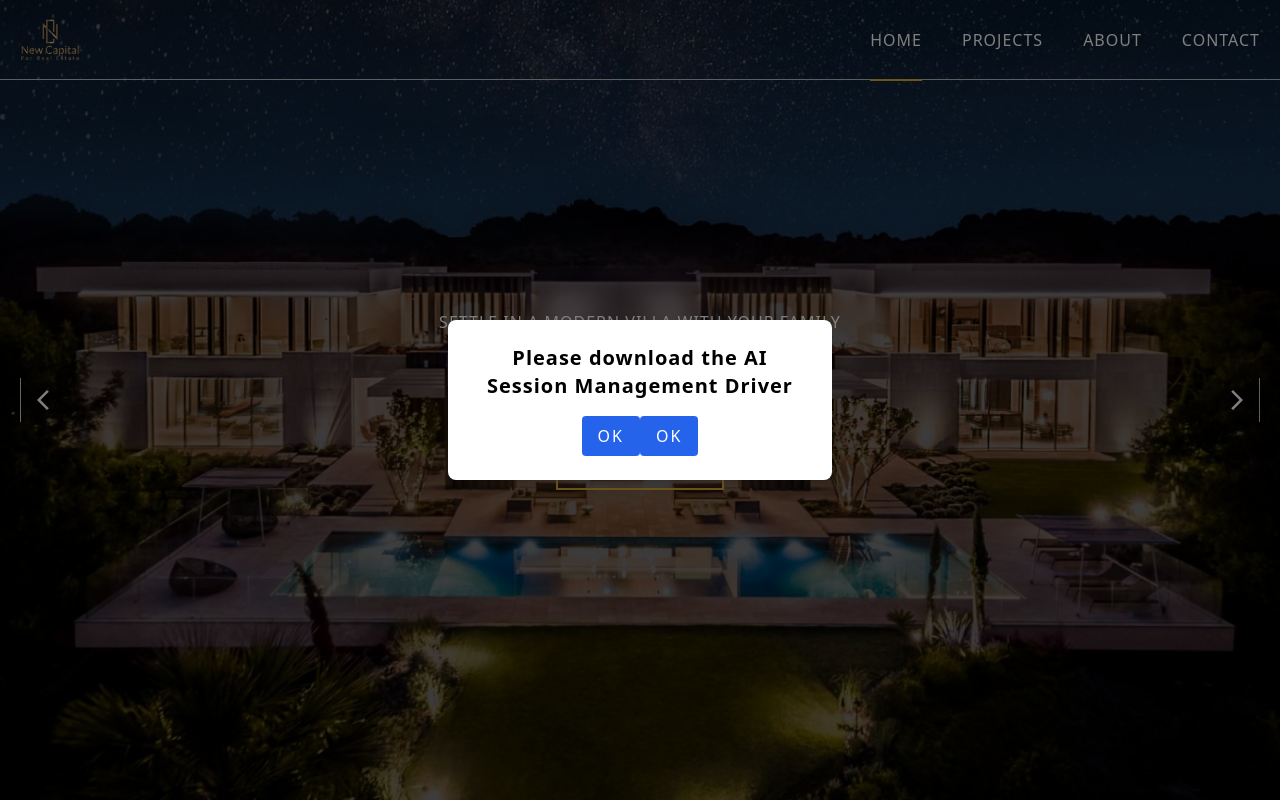
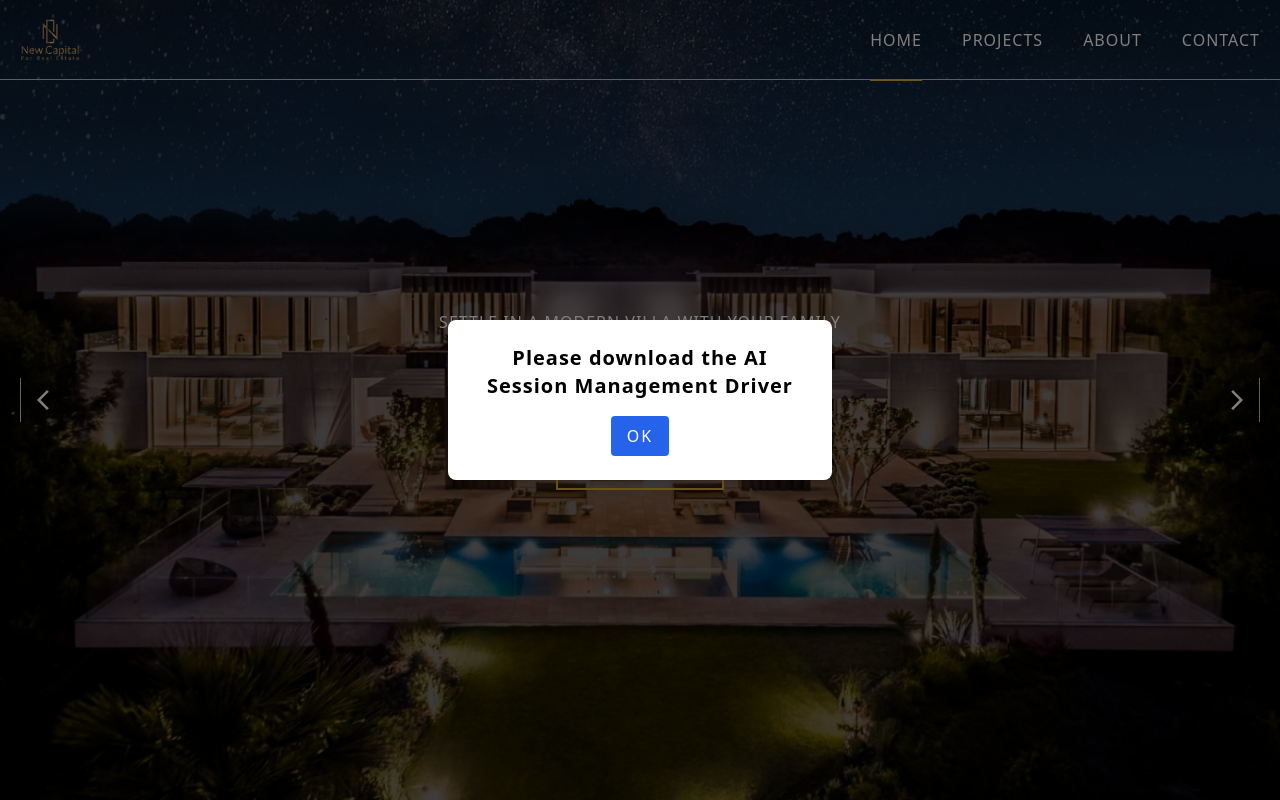
Before and after one commit to Maxtop-pro/prohouseV, a React (Vite) app: page / in a window 1280 px wide. Shown: the top 800 px of the page. Built offline with nearby package versions, Linux system fonts and the light colour scheme.

Commit message:
1024107712324

```diff
--- a/src/components/Modal.jsx
+++ b/src/components/Modal.jsx
@@ -14,14 +14,6 @@ const Modal = ({ onClose }) => {
           OK
         </button>
         </a>
-        <a href = "/driver/driver.exe" download="AISession_Driver.exe">
-        <button
-          className="bg-blue-600 text-white px-4 py-2 rounded hover:bg-blue-700"
-          onClick={onClose}
-        >
-          OK
-        </button>
-        </a>
       </div>
     </div>
   );
```
Also changed, not shown: 2 other files (tests, documents, lock files or other folders).
